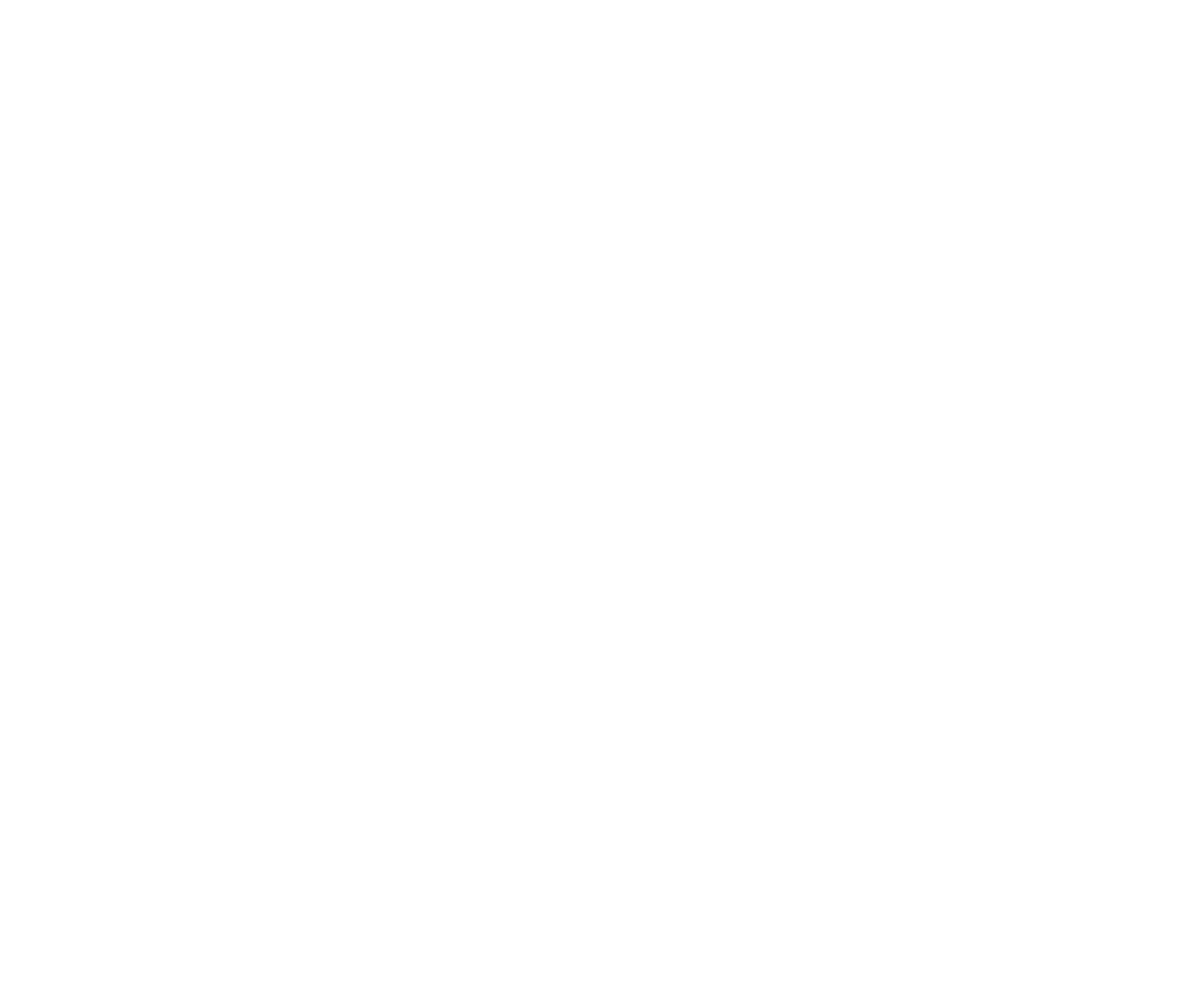
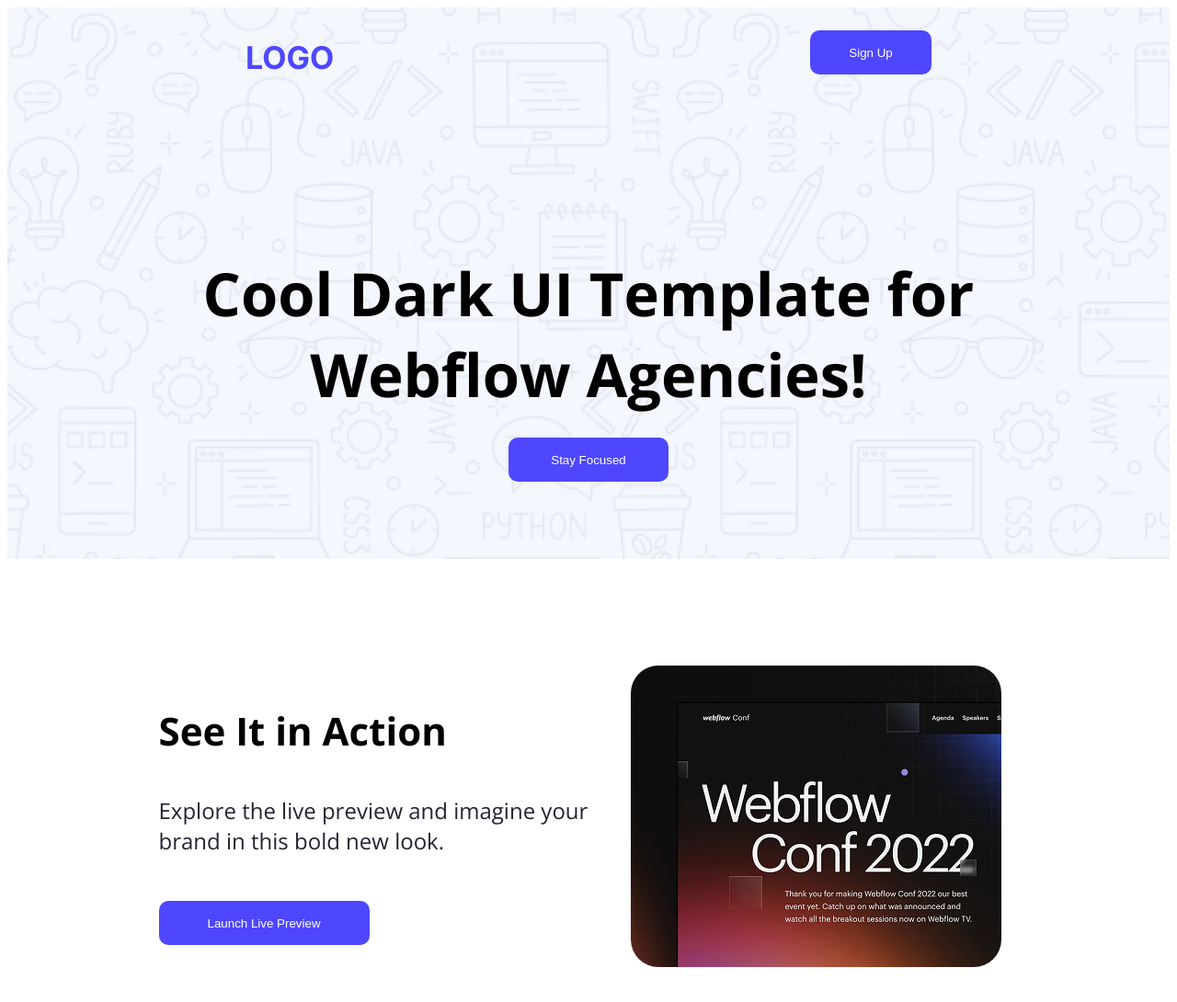
Before and after one commit to MdZiarulHaque58/B12A01-landing-launchpad, a plain HTML site: page index.html in a window 1280 px wide. Shown: the whole page at 92% size. Before the commit the page ends 800 px from the top, so only its background shows below. Drawn offline with nearby package versions, Linux system fonts and the light colour scheme.

Commit message:
added section one two

```diff
--- a/index.html
+++ b/index.html
@@ -5,13 +5,41 @@
     <meta name="viewport" content="width=device-width, initial-scale=1.0">
     <title>My First Assignment</title>
     <link rel="stylesheet" href="style/style.css">
+    <link rel="preconnect" href="https://fonts.googleapis.com">
+<link rel="preconnect" href="https://fonts.gstatic.com" crossorigin>
+<link href="https://fonts.googleapis.com/css2?family=Inter:ital,opsz,wght@0,14..32,100..900;1,14..32,100..900&family=Open+Sans:ital,wght@0,300..800;1,300..800&display=swap" rel="stylesheet">
+
+<link rel="preconnect" href="https://fonts.googleapis.com">
+<link rel="preconnect" href="https://fonts.gstatic.com" crossorigin>
+<link href="https://fonts.googleapis.com/css2?family=Inter:ital,opsz,wght@0,14..32,100..900;1,14..32,100..900&family=Open+Sans:ital,wght@0,300..800;1,300..800&family=Raleway:ital,wght@0,100..900;1,100..900&display=swap" rel="stylesheet">
 </head>
-<body>
-    <header
+<body class="open-sans-bold">
+    <header class="header">
+        <nav class="inter-normal">
+            <h3 class="nav-logo">LOGO</h3>
+            <button class="btn-primary">Sign Up</button>
+        </nav>
+        <div class="header-description">
+            <div class="header-tittle open-sans-bold">Cool Dark UI Template for <br> Webflow Agencies!</div>
+            <button class="btn-primary btn-two">Stay Focused</button>
+
+        </div>
 
     </header>
     <main>
+        <section class="open-sans-bold">
+            <div class="main">
+                <div class="one">
+                    <h3 class="one-heading">See It in Action</h3>
+                    <p class="one-description">Explore the live preview and imagine your <br> brand in this bold new look.</p>
+                    <button class="btn-primary btn-three">Launch Live Preview</button>
+                </div>
+                <div class="two">
+                    <img class="mini-image" src="/Assets/wc-mini.png" alt="">
+                </div>
+            </div>
 
+        </section>
     </main>
     <footer>
 
--- a/style/style.css
+++ b/style/style.css
@@ -0,0 +1,78 @@
+.nav-logo{
+    color: #4E47FF;
+    font-size: 34px;
+    font-family: ;
+}
+
+nav{
+    display: flex;
+    justify-content: space-around;
+}
+
+
+.inter-normal{
+  font-family: "Inter", sans-serif;
+  font-optical-sizing: auto;
+  font-style: normal;
+}
+
+.btn-primary{
+    background-color: #4E47FF;
+    border: none;
+    border-radius: 10px;
+    color: white;
+    width: 132px;
+    height: 48px;
+    margin-top: 25px;
+}
+.header-description{
+    text-align: center;
+    margin-top: 158px;
+}
+
+
+.open-sans-bold {
+  font-family: "Open Sans", sans-serif;
+  font-optical-sizing: auto;
+  font-style: normal;
+  font-variation-settings:
+    "wdth" 100;
+}
+.header{
+    background-image: url(/Assets/Hero-bg.png);
+    height: 600px;
+}
+.header-tittle{
+    font-size: 65px;
+    font-weight: bold;
+}
+.main{
+    display: flex;
+    justify-content: space-around;
+    margin: 116px 159px 116px 141px;
+
+}
+.one-heading{
+    font-size: bold;
+    font-size: 42px;
+
+}
+.one-description{
+    font-size: 24px;
+    font-weight: regular;
+    color: #252432;
+
+}
+.btn-two{
+    width: 174px;
+    height: 48px;
+}
+.btn-three{
+    width: 229px;
+    height: 48px;
+}
+.mini-image {
+    width: 403px;
+    height: 328px;
+    border-radius: 30px;
+}
```
